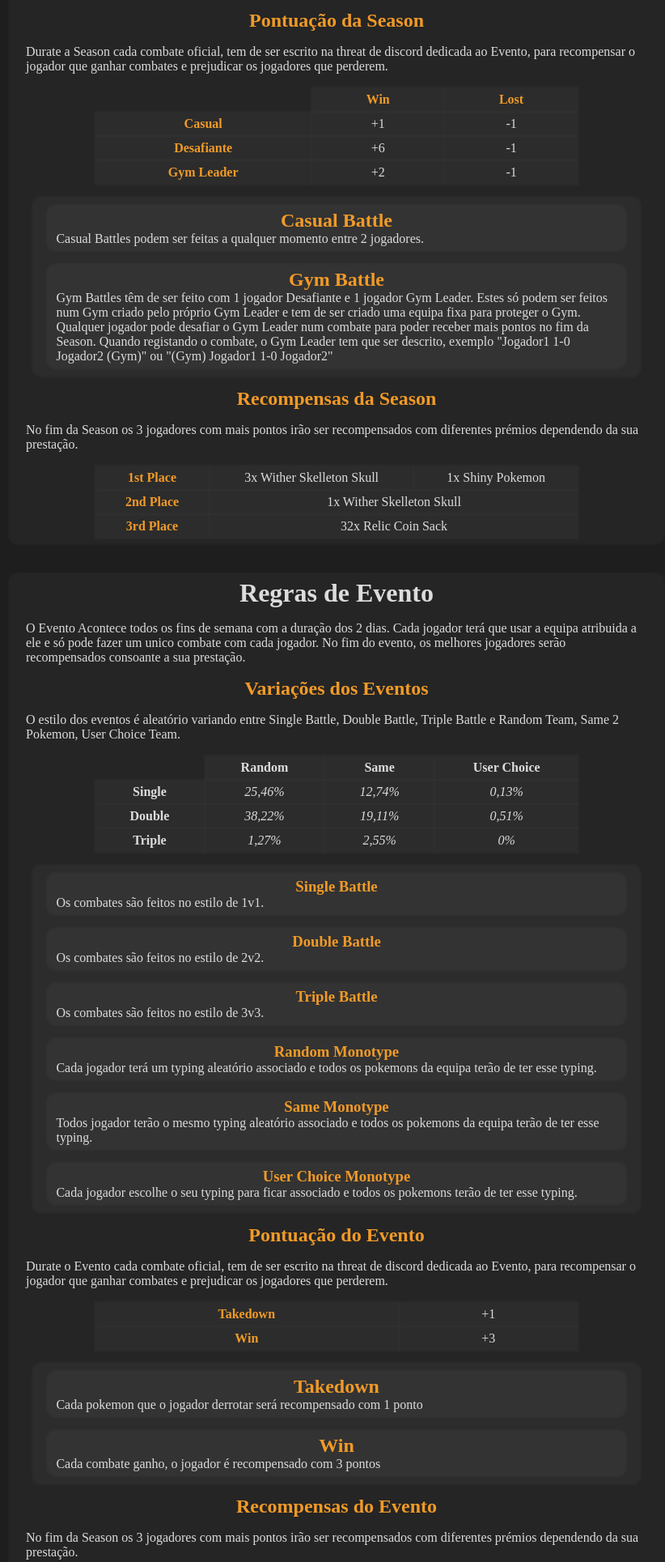
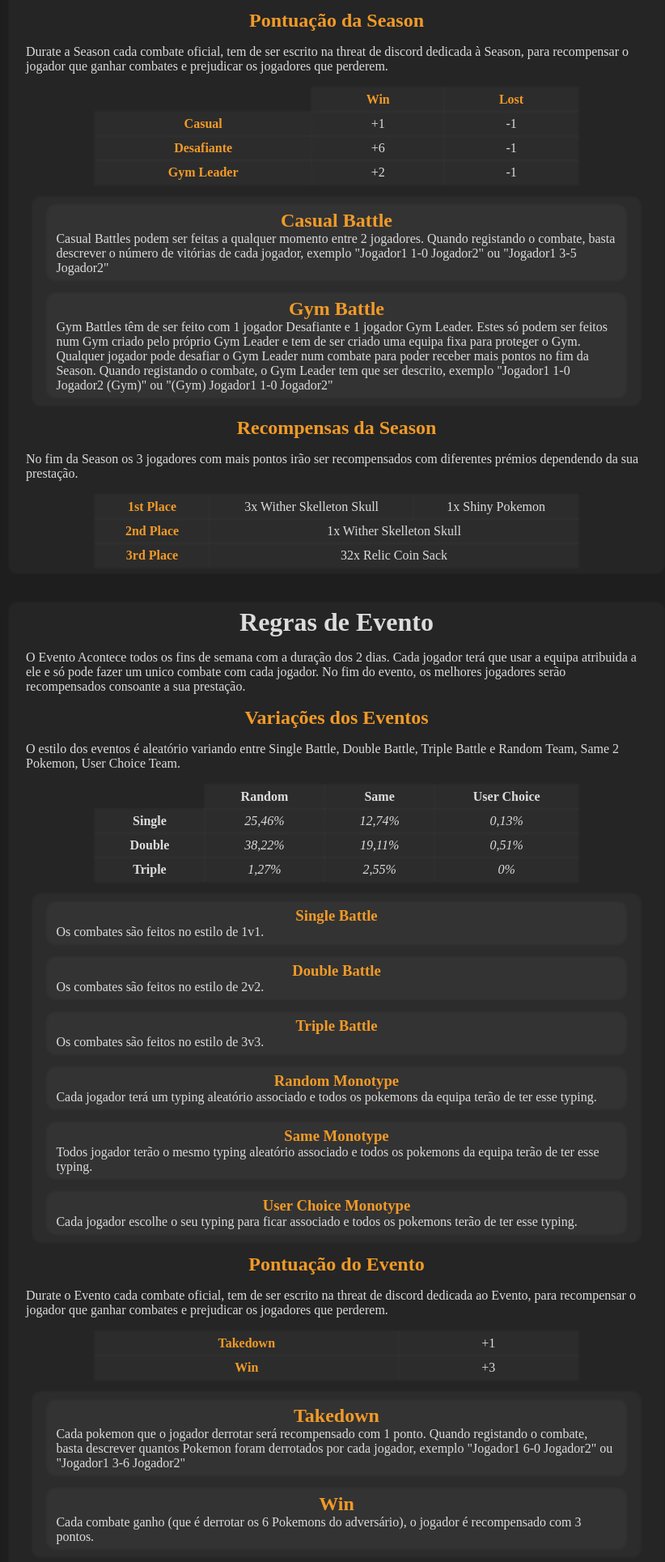
Before and after one commit to CorcundaPT/Cobblemon-Rules, a plain HTML site: page index.html in a window 1280 px wide. Shown: the part 685-2614 px from the top of the page at 81% size, without its empty margins (224-1046 px from the left). Drawn offline with Linux system fonts and the light colour scheme; a script that the page names is missing.

Commit message:
Update index.html
Corrigir gafes e colocar informação adicional

```diff
--- a/index.html
+++ b/index.html
@@ -80,7 +80,7 @@
                     </div>
                 </div>
                 <h2 id="SeasonPoints">Pontuação da Season</h2>
-                <p>Durate a Season cada combate oficial, tem de ser escrito na threat de discord dedicada ao Evento, para recompensar o jogador que ganhar combates e prejudicar os jogadores que perderem.</p>
+                <p>Durate a Season cada combate oficial, tem de ser escrito na threat de discord dedicada à Season, para recompensar o jogador que ganhar combates e prejudicar os jogadores que perderem.</p>
                 <table class="variations">
                     <tr>
                         <td class="blank"></td>
@@ -107,7 +107,7 @@
                 <div class="block">
                     <div class="sub_block">
                         <h2>Casual Battle</h2>
-                        Casual Battles podem ser feitas a qualquer momento entre 2 jogadores.
+                        Casual Battles podem ser feitas a qualquer momento entre 2 jogadores. Quando registando o combate, basta descrever o número de vitórias de cada jogador, exemplo "Jogador1 1-0 Jogador2" ou "Jogador1 3-5 Jogador2"
                     </div>
                     <br>
                     <div class="sub_block">
@@ -211,12 +211,12 @@
                 <div class="block">
                     <div class="sub_block">
                         <h2>Takedown</h2>
-                        Cada pokemon que o jogador derrotar será recompensado com 1 ponto
+                        Cada pokemon que o jogador derrotar será recompensado com 1 ponto. Quando registando o combate, basta descrever quantos Pokemon foram derrotados por cada jogador, exemplo "Jogador1 6-0 Jogador2" ou "Jogador1 3-6 Jogador2"
                     </div>
                     <br>
                     <div class="sub_block">
                         <h2>Win</h2>
-                        Cada combate ganho, o jogador é recompensado com 3 pontos
+                        Cada combate ganho (que é derrotar os 6 Pokemons do adversário), o jogador é recompensado com 3 pontos.
                     </div>
                 </div>
                 <h2 id="EventRewards">Recompensas do Evento</h2>
```
